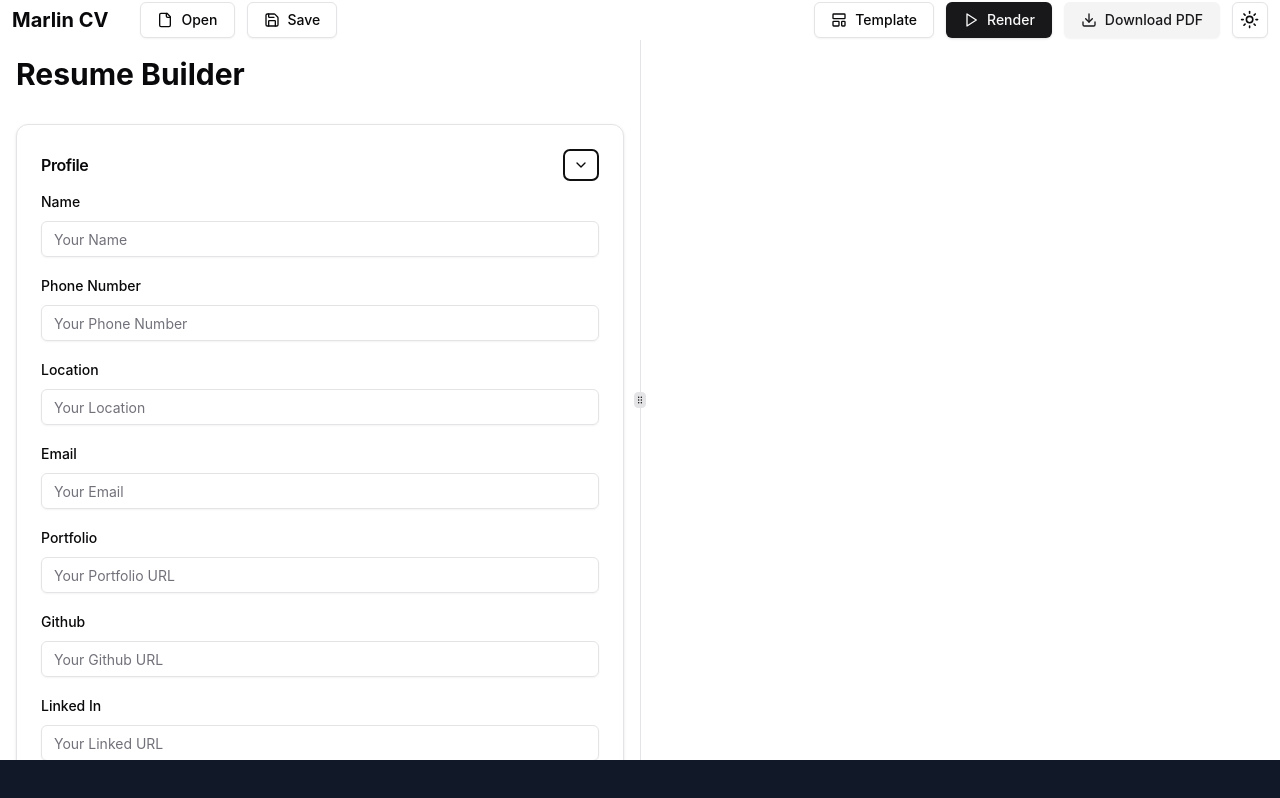
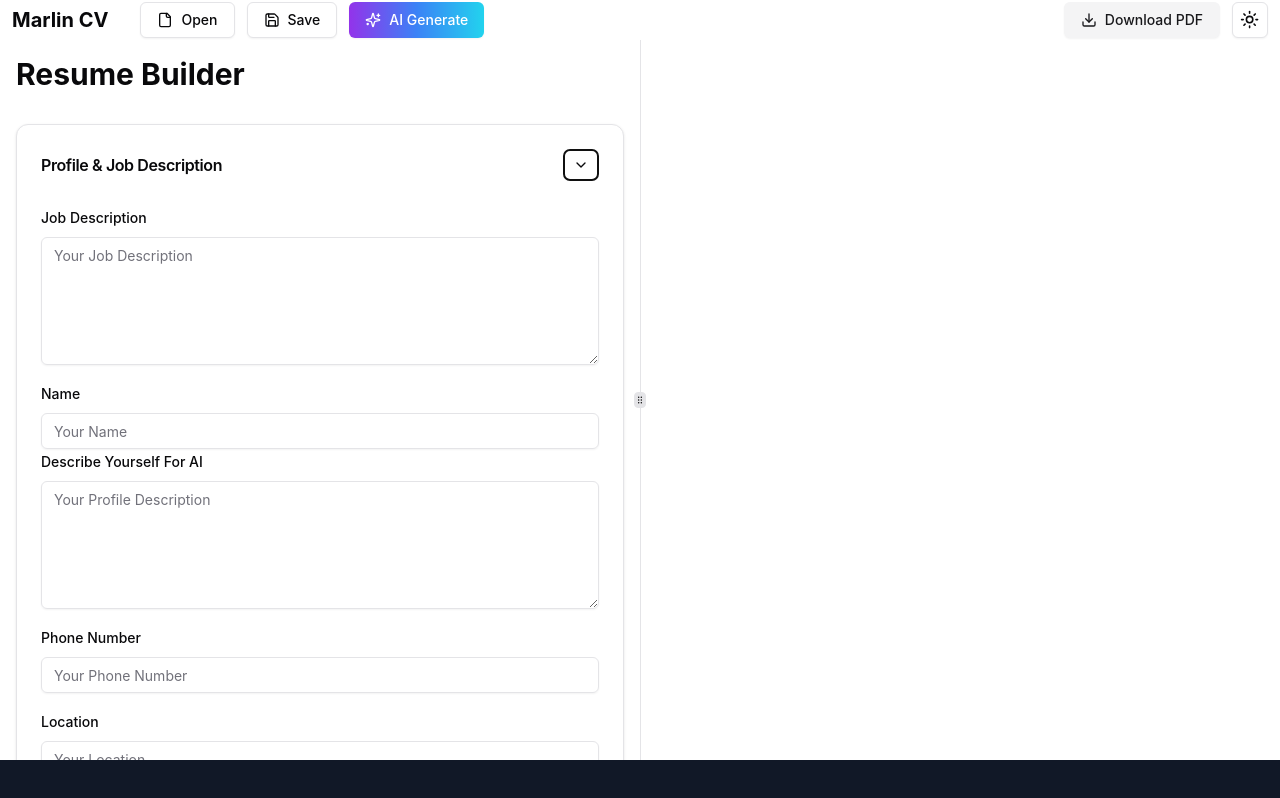
Before and after one commit to openaquarium/marlincv, a React (Vite) app: page / in a window 1280 px wide. Both pictures are taken after a click on the button "Toggle profile section". Built offline with nearby package versions, Linux system fonts and the light colour scheme; no server answers; the HTML template or start-up script is replaced by a standard one.

Commit message:
feat: add AI resume generation functionality and enhance profile section

```diff
--- a/package.json
+++ b/package.json
@@ -18,6 +18,7 @@
     "@radix-ui/react-slot": "^1.1.0",
     "@radix-ui/react-tooltip": "^1.1.2",
     "@wojtekmaj/react-hooks": "^1.20.0",
+    "axios": "^1.7.9",
     "class-variance-authority": "^0.7.0",
     "clsx": "^2.1.1",
     "firebase": "^11.3.0",
--- a/src/Navbar.tsx
+++ b/src/Navbar.tsx
@@ -1,8 +1,9 @@
-import { useEffect, useRef } from "react";
-import { Download, File, LayoutTemplate, Play, Save } from "lucide-react";
+import { useEffect, useRef,useState } from "react";
+import { Download, File, LayoutTemplate, Play, Save,Sparkles } from "lucide-react";
 import { ModeToggle } from "./components/mode-toggle";
 import { Button } from "./components/ui/button";
 import { useAtom } from "jotai";
+import axios from 'axios';
 
 import { educationData, experienceData, achievementData, templateData, renderTimeData, downloadData, profileData, projectData, skillData } from "./resume/Store";
 
@@ -18,6 +19,11 @@ export default function Navbar() {
   const [template, setTemplate] = useAtom(templateData);
   const [renderTime, setRenderTime] = useAtom(renderTimeData);
   const [download, setDownload] = useAtom(downloadData);
+  const [data, setData] = useState(null);
+  const [error, setError] = useState(null);
+  const [loading, setLoading] = useState(false);
+
+
 
   const childRef = useRef(null);
 
@@ -31,10 +37,14 @@ export default function Navbar() {
       });
 
       loadDataFromLocalStorage();
+
+
+
   }, []);
 
 
   useEffect(() => {
+    handleRenderClick();
     saveToLocalStorage(
 
       {
@@ -46,6 +56,8 @@ export default function Navbar() {
         skill,
       }
             )
+
+
   }, [profile, experience,achievement,education,project,skill]);
 
 
@@ -92,6 +104,13 @@ export default function Navbar() {
         setProject(resumeData.project);
         setSkill(resumeData.skill);
         console.log(resumeData.education);
+        //sleep for 0.1 second the handleRenderClick
+        setTimeout(() => {
+          console.log("handleRender")
+          handleRenderClick();
+        }, 1000);
+
+
       }
     } catch (error) {
       console.error('Error loading data from localStorage:', error);
@@ -146,6 +165,46 @@ export default function Navbar() {
     }
 }
 
+  const generateAIResume = async () => {
+    try {
+      setLoading(true);
+
+      // Get credentials from localStorage
+      const storedCredentials = localStorage.getItem('resumeData');
+      const resumeData = storedCredentials ? JSON.parse(storedCredentials) : {};
+
+      // Create axios instance with base URL from Vite env
+      const axiosInstance = axios.create({
+        baseURL: import.meta.env.VITE_API_URL,
+        headers: {
+          'Content-Type': 'application/json',
+        }
+      });
+
+      // Make POST request
+      const response = await axiosInstance.post('/generateResume', {
+        ...resumeData,
+      });
+
+      resumeData.experience=response.data.experience;
+      resumeData.project=response.data.project;
+      resumeData.skill=response.data.skill;
+
+      // Store the response data in localStorage
+      localStorage.setItem('resumeData', JSON.stringify(resumeData));
+      setData(resumeData);
+      loadDataFromLocalStorage()
+
+      setError(null);
+
+    } catch (err) {
+      setError(err.message);
+      console.error('API call failed:', err);
+    } finally {
+      setLoading(false);
+    }
+  }
+
 
 
   const handleRenderClick = () => {
@@ -179,16 +238,26 @@ export default function Navbar() {
         <Save className="h-[1rem] w-[1rem] scale-100 group-hover:scale-110 transition-transform mr-2" />
         <span>Save</span>
       </Button>
+
+      <Button
+        variant="outline"
+        className="group relative bg-gradient-to-r from-purple-600 via-blue-500 to-cyan-400 hover:from-purple-500 hover:via-blue-400 hover:to-cyan-300 text-white border-none transition-all duration-300 hover:scale-[1.02]"
+        onClick={generateAIResume}
+        disabled={loading}
+      >
+        <Sparkles className="h-[1rem] w-[1rem] scale-100 group-hover:scale-110 transition-transform mr-2" />
+        <span>{loading ? "Generating..." : "AI Generate"}</span>
+      </Button>
     </div>
     <div className="flex items-center gap-3">
-      <Button variant="outline" className="group">
+      {/* <Button variant="outline" className="group">
         <LayoutTemplate className="h-[1rem] w-[1rem] scale-100 group-hover:scale-110 transition-transform mr-2" />
         <span>Template</span>
-      </Button>
-      <Button variant="default" className="group" onClick={handleRenderClick}>
+      </Button> */}
+      {/* <Button  id="renderButton" variant="default" className="group" onClick={handleRenderClick} >
         <Play className="h-[1rem] w-[1rem] scale-100 group-hover:scale-110 transition-transform mr-2" />
         <span>Render</span>
-      </Button>
+      </Button> */}
       <Button
         variant="secondary"
         className="group"
--- a/src/resume/Profile.tsx
+++ b/src/resume/Profile.tsx
@@ -10,10 +10,13 @@ import { Card, CardHeader, CardTitle, CardContent } from '@/components/ui/card'
 import { Label } from '@/components/ui/label'
 import { useAtom } from 'jotai'
 import {profileData} from './Store';
+import { Textarea } from '@/components/ui/textarea'
 
 
 type Profile = {
   name: string
+  describeYourselfForAi: string
+  jobDescription: string
   phone: string
   location: string
   email: string
@@ -21,6 +24,7 @@ type Profile = {
   github: string
   linkedin: string
 }
+
 export default function ProfileSection() {
   const [profile, setProfile] = useAtom(profileData)
   const [isCollapsed, setIsCollapsed] = useState(true)
@@ -35,7 +39,7 @@ export default function ProfileSection() {
   return (
     <Card className="w-full max-w-2xl mx-auto">
       <CardHeader className="flex flex-row items-center justify-between space-y-0 pb-2">
-        <CardTitle>Profile</CardTitle>
+        <CardTitle>Profile & Job Description</CardTitle>
         <Button
           variant="ghost"
           size="sm"
@@ -51,7 +55,20 @@ export default function ProfileSection() {
         </Button>
       </CardHeader>
       <CardContent>
-        <div className="space-y-2">
+
+        <div className="space-y-2 mt-4">
+              <Label htmlFor="name">Job Description</Label>
+              <Textarea
+                id="jobDescription"
+                className='h-32'
+                value={profile.jobDescription}
+                onChange={(e) => updateProfile('jobDescription', e.target.value)}
+                placeholder="Your Job Description"
+              />
+        </div>
+        {!isCollapsed && (
+          <>
+          <div className="space-y-2 mt-4">
           <Label htmlFor="name">Name</Label>
           <Input
             id="name"
@@ -59,9 +76,20 @@ export default function ProfileSection() {
             onChange={(e) => updateProfile('name', e.target.value)}
             placeholder="Your Name"
           />
+
+
         </div>
-        {!isCollapsed && (
-          <>
+
+            <div className="space-y-2">
+              <Label htmlFor="name">Describe Yourself For AI</Label>
+              <Textarea
+              className='h-32'
+                id="describeYourselfForAi"
+                value={profile.describeYourselfForAi}
+                onChange={(e) => updateProfile('describeYourselfForAi', e.target.value)}
+                placeholder="Your Profile Description"
+              />
+            </div>
             <div className="space-y-2 mt-4">
               <Label htmlFor="phone">Phone Number</Label>
               <Input
```
Also changed, not shown: src/Preview.tsx (+1 -40 lines), 2 other files (tests, documents, lock files or other folders).
